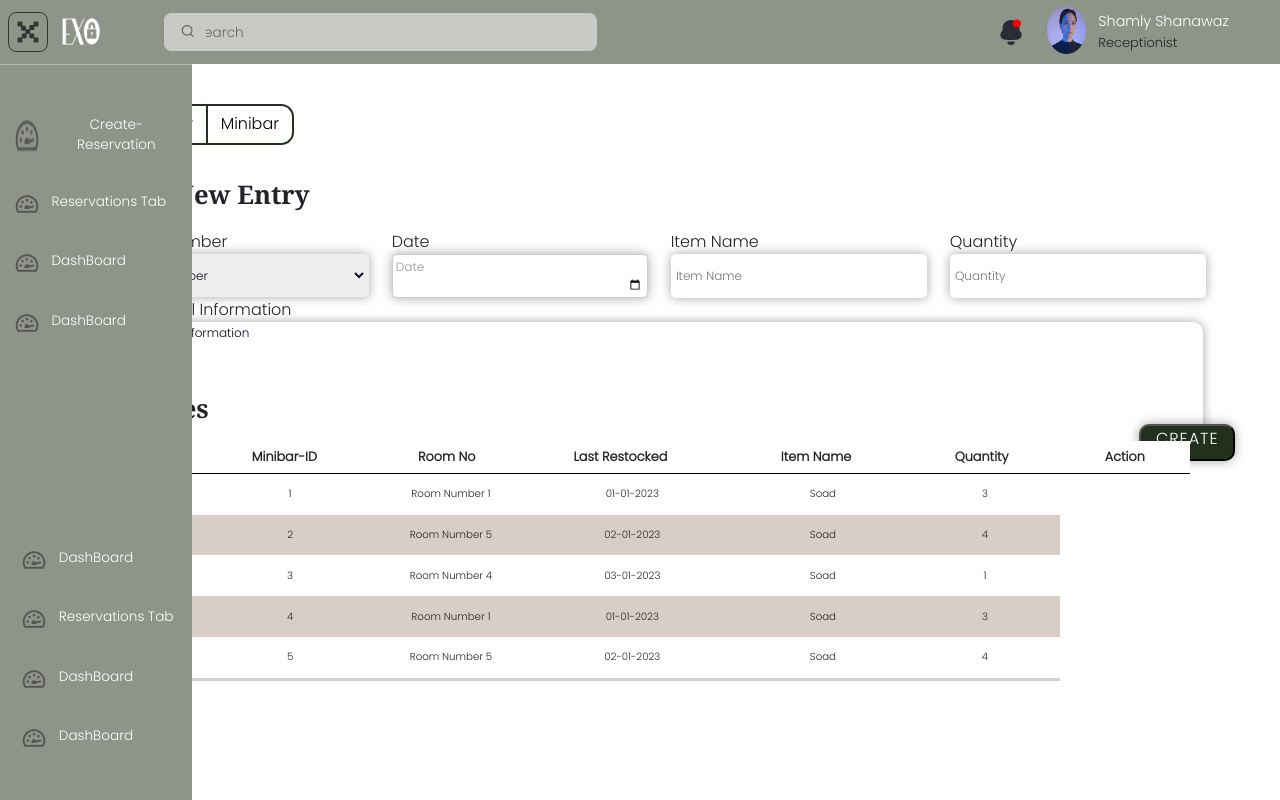
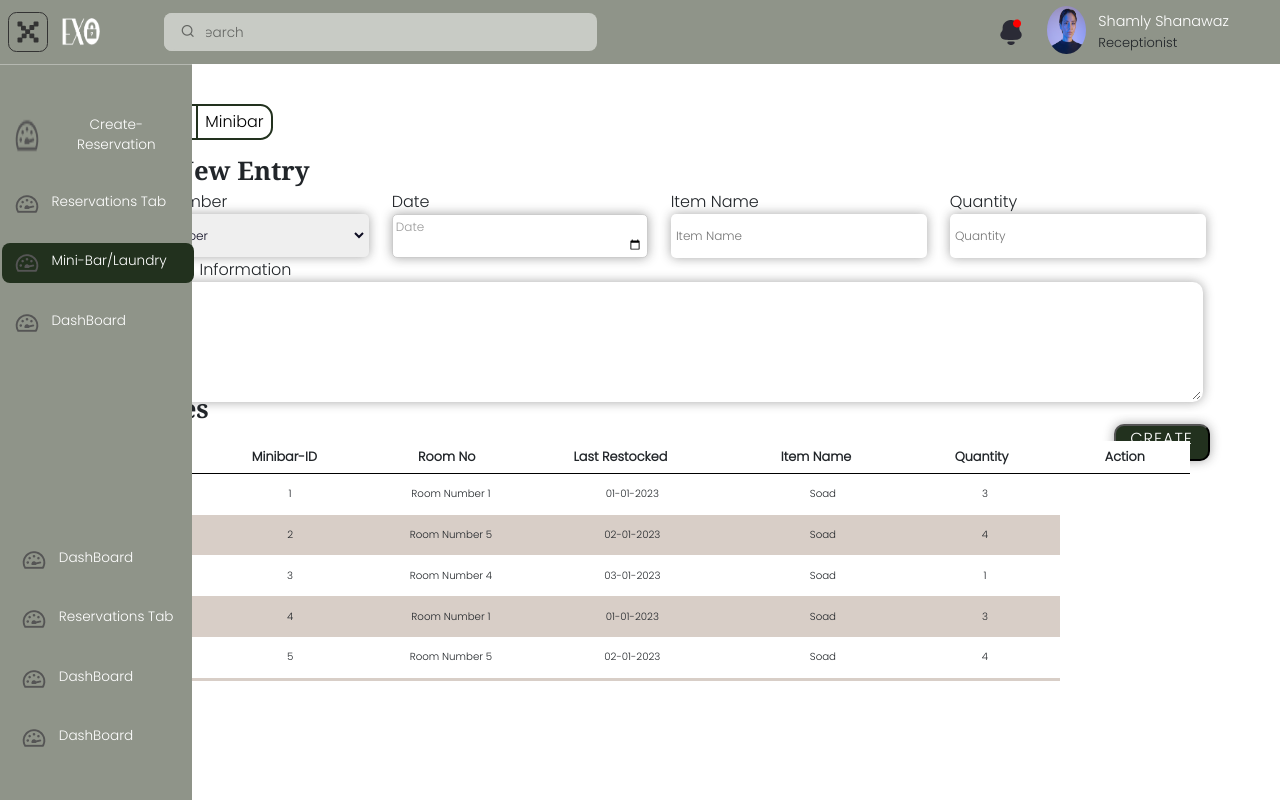
Before and after one commit to Code-Byte-fit/EXOTEL, a React (Create React App) app in the folder client/: page /minibar in a window 1280 px wide. Both pictures are taken after a click on the element 27 px from the left and 32 px from the top of the page. Built offline with nearby package versions, Linux system fonts and the light colour scheme; a web font is replaced by a local one.

Commit message:
added minibar to navbar

```diff
--- a/client/src/Pages/General/Header/Components/NavBar/NavBar.jsx
+++ b/client/src/Pages/General/Header/Components/NavBar/NavBar.jsx
@@ -40,9 +40,9 @@ export default function NavBar() {
                   <img src={dashBoardIcon}/>
                   <span>Reservations Tab</span>
           </NavLink>
-          <NavLink  to="/" style={navLinkActive} className={style.navLink} onClick={()=>setActive(!active)}>
+          <NavLink  to="/minibar" style={navLinkActive} className={style.navLink} onClick={()=>setActive(!active)}>
                   <img src={dashBoardIcon}/>
-                  <span>DashBoard</span>
+                  <span>Mini-Bar/Laundry</span>
           </NavLink>
           <NavLink  to="/" style={navLinkActive} className={style.navLink} onClick={()=>setActive(!active)}>
                   <img src={dashBoardIcon}/>
--- a/client/src/Pages/Minibar/components/AddForm.jsx
+++ b/client/src/Pages/Minibar/components/AddForm.jsx
@@ -6,10 +6,11 @@ function AddForm({handleAddFormChange}){
     return(
 
         <>
-        <span className={style.formContainer}>
-        <form handleAddFormSubmit><label className={style.labelOne}>Add New Entry</label>
+        <div className={style.formContainer}>
+        <form handleAddFormSubmit>
+        <label className={style.labelOne}>Add New Entry</label>
         <div className={style.div1}>
-        <label for="roomNum">Room Number<br/>
+        <label className={style.lbl} for="roomNum">Room Number<br/>
                 <select name="roomNum" className={style.selectOne} onChange={handleAddFormChange}>
 
                     <option value="Room Number" disabled selected hidden>Room Number</option>
@@ -20,7 +21,7 @@ function AddForm({handleAddFormChange}){
                     <option value="Room Number 5">Room Number 5</option>
                 </select>
                 </label>
-                <label for="date">Date <br/>
+                <label className={style.lbl} for="date">Date <br/>
                 <input
                     type="date"
                     name="date"
@@ -28,7 +29,7 @@ function AddForm({handleAddFormChange}){
                     placeholder=" Date"
                     id='text' required
                     onChange={handleAddFormChange} /></label>
-                    <label for="itemname">Item Name <br/>
+                    <label className={style.lbl} for="itemname">Item Name <br/>
                 <input
                     type="text"
                     className={style.inputOne}
@@ -36,7 +37,7 @@ function AddForm({handleAddFormChange}){
                     name="item"
                     onChange={handleAddFormChange} /></label>
 
-                    <label for="qty">Quantity <br/>
+                    <label className={style.lbl} for="qty">Quantity <br/>
                 <input
                     type="text"
                     className={style.inputOne}
@@ -45,13 +46,13 @@ function AddForm({handleAddFormChange}){
                     onChange={handleAddFormChange} /> </label>
             </div>
             <span className={style.div2}>
-            <label for="add">Additional Information <br/>
-                <textarea className={style.textArea1} rows="4" cols="50">Additional Information
+            <label className={style.lbl} for="add">Additional Information <br/>
+                <textarea className={style.textArea1} rows="4" cols="50">
                 </textarea></label>
                 <span className={style.createBtn}></span>
             </span>
             </form>
-        </span>
+        </div>
         </>
 
     )
--- a/client/src/Pages/Minibar/components/Minibar.module.css
+++ b/client/src/Pages/Minibar/components/Minibar.module.css
@@ -1,6 +1,6 @@
 .container {
     width: 92vw;
-    height: 80vh;
+    height: 85vh;
     position: fixed;
     top: 14vh;
     left: 9vw;
@@ -26,10 +26,11 @@
   }
 
   .formContainer {
-    display: flex;
+     display: flex;
     flex-direction: column;
     height: 35vh;
-    margin-top: 8vh;
+    margin-top: 5vh;
+
   }
 
   .div1 {
@@ -37,8 +38,8 @@
     flex-wrap: wrap;
     justify-content: space-evenly;
     width: 89vw;
-    margin-top: 2vh;
     margin-left: -2vw;
+
   }
 
   .inputOne,
@@ -78,7 +79,9 @@
   .div2 {
     width: 89vw;
     height: 50vh;
-
+  }
+  .lbl{
+    font-size: -10rem;
   }
 
   .textArea1 {
@@ -95,6 +98,7 @@
 
   .labelOne {
     font-size: 1.6rem;
+
     font-weight: bold;
     font-family: Cambria, Cochin, Georgia, Times, "Times New Roman", serif;
   }
@@ -282,7 +286,7 @@ table.responsive-table th {
   height: 37px;
   background-color: #22311E;
   border-radius: 10px;
-  margin:-4vh 0 0 80vw;
+  margin:-1vh 0 0 78vw;
   color: white;
   border-color:none;
   box-shadow: 0 0 11px rgba(33, 33, 33, 0.4);
@@ -311,7 +315,7 @@ h1{
 }
 .btn1,
 .btn2{
-  padding: 0.5vw 1vw;
+  padding: 0.3vw 0.6vw;
   cursor: pointer;
   background-color: white;
   border: 0.2vw solid #22311E;
```
